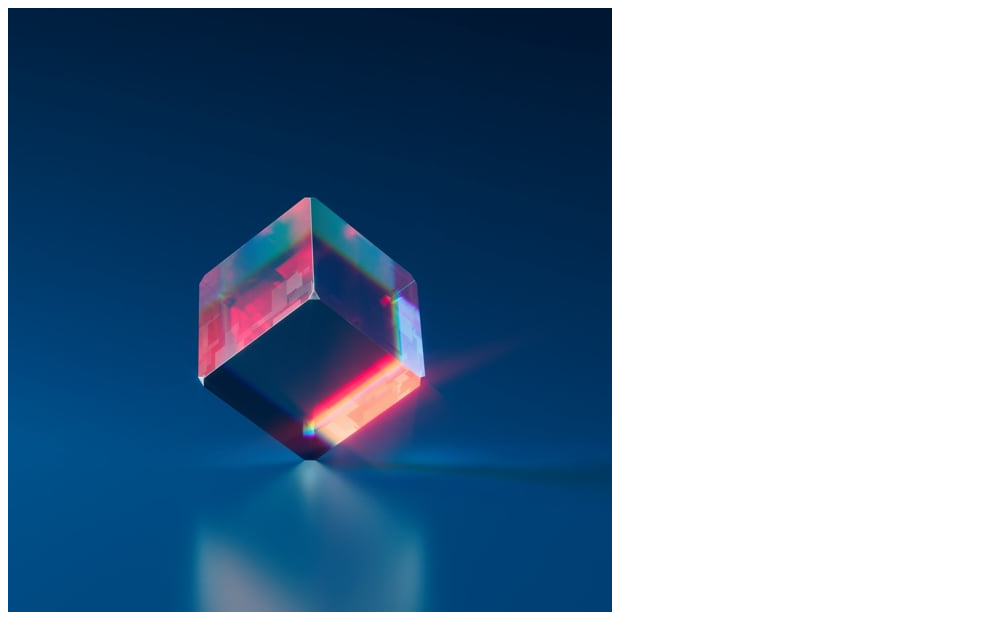
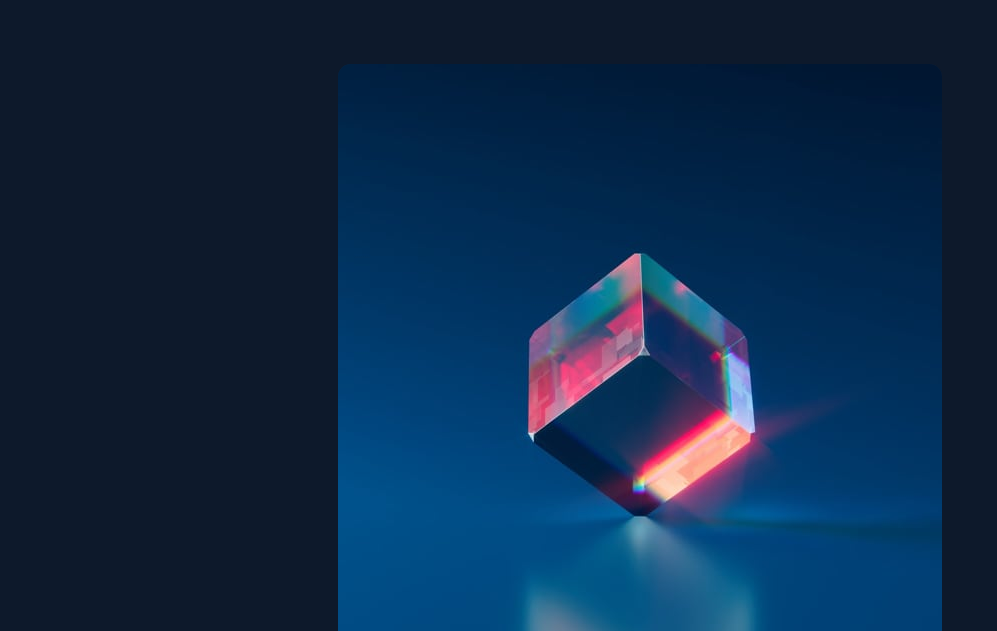
Before and after one commit to Alampo/nft-preview-card-component, a plain HTML site: page index.html in a window 1280 px wide. Shown: the top 631 px of the page, without its empty margins (0-997 px from the left). Drawn offline with Linux system fonts and the light colour scheme.

Commit message:
added inline styling

```diff
--- a/index.html
+++ b/index.html
@@ -25,9 +25,19 @@
       }
     </style>
   </head>
-  <body>
-    <main>
-      <img src="/images/image-equilibrium.jpg" alt="nft image-equilibrium" />
+  <body style="background-color: hsl(217, 54%, 11%)">
+    <main
+      style="
+        width: 60%;
+        max-width: 604px;
+        border-radius: 0.8rem;
+        background-color: hsl(216, 50%, 16%);
+        color: white;
+        margin: 4rem auto;
+        overflow: hidden;
+      "
+    >
+      <img src="images/image-equilibrium.jpg" alt="nft image-equilibrium" />
 
       <h1>Equilibrium #3429</h1>
 
```
